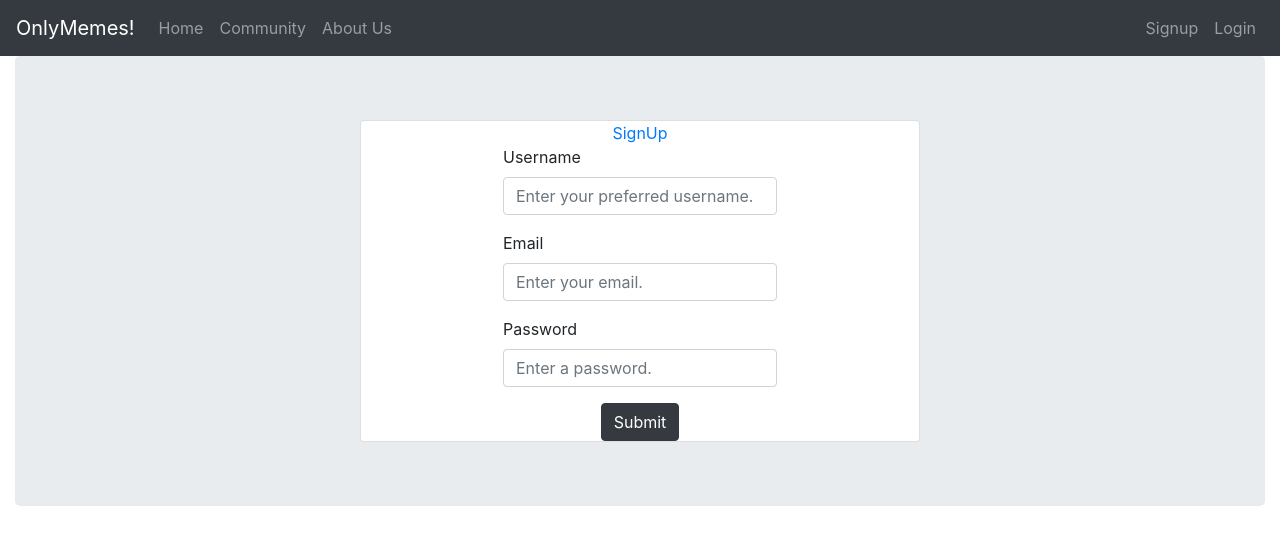
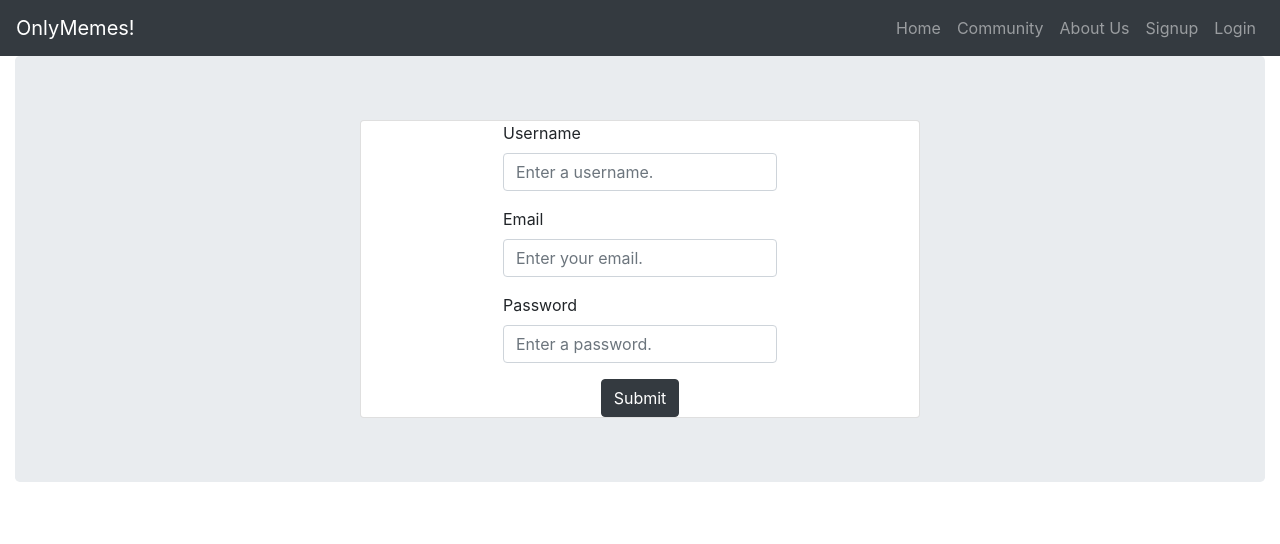
Before and after one commit to corycalaway/only_memes, a React (Create React App) app in the folder client/: page /signup in a window 1280 px wide. Shown: the top 544 px of the page. Built offline with nearby package versions, Linux system fonts and the light colour scheme.

Commit message:
setting up routes and new tab structure

```diff
--- a/client/src/components/NavHeader/index.js
+++ b/client/src/components/NavHeader/index.js
@@ -5,7 +5,7 @@ import "bootstrap/dist/css/bootstrap.min.css";
 import { Link } from "react-router-dom";
 
 function NavHeader() {
-  const tabs = ["Home", "Community", "About Us"];
+  const tabs = [];
 
   let Logged = () => {
     if (Auth.loggedIn()) {
@@ -19,14 +19,11 @@ function NavHeader() {
     } else {
       return (
         <>
-          <Nav.Link href="/signup">
-            Signup
-            {/* <Link to="/Signup">SignUp</Link> */}
-          </Nav.Link>
-          <Nav.Link href="/login">
-            Login
-            {/* <Link to="/Login">Login</Link> */}
-          </Nav.Link>
+          <Nav.Link href="/home">Home</Nav.Link>
+          <Nav.Link href="/community">Community</Nav.Link>
+          <Nav.Link href="/aboutus">About Us</Nav.Link>
+          <Nav.Link href="/signup">Signup</Nav.Link>
+          <Nav.Link href="/login">Login</Nav.Link>
         </>
       );
     }
--- a/client/src/pages/Login.js
+++ b/client/src/pages/Login.js
@@ -10,7 +10,7 @@ const Login = () => {
   const [login, { error }] = useMutation(LOGIN);
 
   const handleFormSubmit = async (event) => {
-    console.log(Auth.loggedIn())
+    console.log(Auth.loggedIn());
     event.preventDefault();
     try {
       console.log("hi");
@@ -43,9 +43,6 @@ const Login = () => {
       <Jumbotron>
         <Row className="justify-content-center">
           <Card style={{ width: "35rem" }}>
-            <Row className="justify-content-center">
-              <Link to="/login">Login</Link>
-            </Row>
             <Row className="justify-content-center">
               <Form onSubmit={handleFormSubmit}>
                 <Form.Group controlId="formUsername">
--- a/client/src/pages/Signup.js
+++ b/client/src/pages/Signup.js
@@ -47,15 +47,12 @@ const Signup = () => {
         <Row className="justify-content-center">
           <Card style={{ width: "35rem" }}>
             <Row className="justify-content-center">
-              <Link to="/signup">SignUp</Link>
-            </Row>
-            <Row className="justify-content-center">
               <Form onSubmit={handleFormSubmit}>
                 <Form.Group controlId="formUsername">
                   <Form.Label>Username</Form.Label>
                   <Form.Control
                     type="text"
-                    placeholder="Enter your preferred username."
+                    placeholder="Enter a username."
                     required
                     name="username"
                     onChange={handleChange}
```
